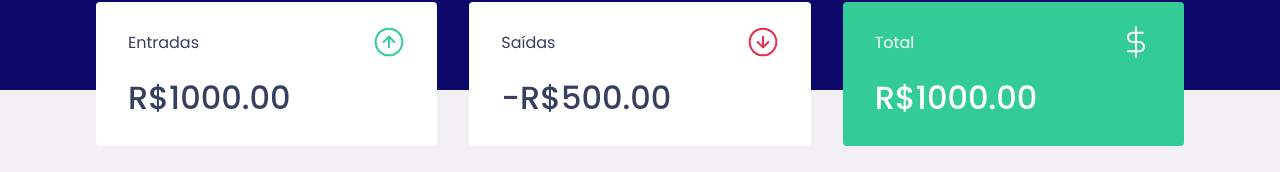
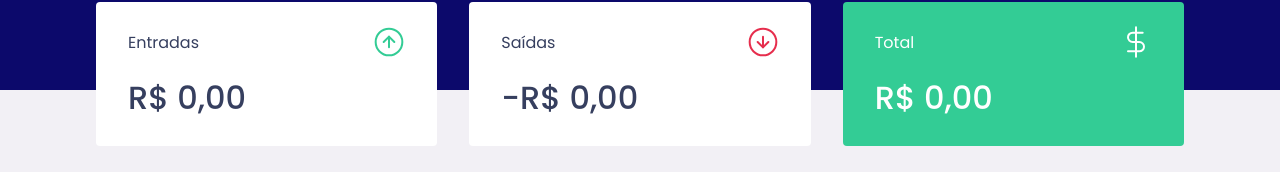
Before and after one commit to MarlonDener/md-money, a React (Create React App) app: page / in a window 1280 px wide. Shown: the part 134-306 px from the top of the page. Built offline with nearby package versions, Linux system fonts and the light colour scheme; no server answers; what miragejs would draw is missing.

Commit message:
Add new transactions flow

```diff
--- a/src/App.tsx
+++ b/src/App.tsx
@@ -4,6 +4,7 @@ import Modal from 'react-modal';
 import { Dashboard } from './components/Dashboard';
 import { Header } from './components/Header';
 import { NewTrasactionModal } from './components/NewTransactionModal';
+import { TransactionsProvider } from './hooks/useTransactions';
 
 Modal.setAppElement('#root');
 
@@ -20,7 +21,7 @@ export function App() {
   }
 
   return (
-    <>
+    <TransactionsProvider>
       <Header onOpenNewTransactionModal={handleOpenNewTransactionModal} />
 
       <Dashboard />
@@ -29,6 +30,6 @@ export function App() {
         isOpen={isNewTransactionModalOpen}
         onRequestClose={handleCloseNewTransactionModal}
       />
-    </>
+    </TransactionsProvider>
   );
 }
--- a/src/components/NewTransactionModal/index.tsx
+++ b/src/components/NewTransactionModal/index.tsx
@@ -1,12 +1,10 @@
 import React, { FormEvent, useState } from 'react';
 import Modal from 'react-modal';
-
-import { AxiosRequestConfig } from 'axios';
 
 import closeImg from '../../assets/Close.svg';
 import incomeImg from '../../assets/Income.svg';
 import outcomeImg from '../../assets/Outcome.svg';
-import { api } from '../../services/api';
+import { useTransactions } from '../../hooks/useTransactions';
 import { Theme } from '../../styles/global';
 import {
   Container,
@@ -21,22 +19,28 @@ type Props = {
 };
 
 export function NewTrasactionModal({ onRequestClose, isOpen }: Props) {
+  const { createTransaction } = useTransactions();
+
   const [title, setTitle] = useState('');
-  const [value, setValue] = useState(0);
+  const [amount, setAmount] = useState(0);
   const [category, setCategory] = useState('');
   const [type, setType] = useState('deposit');
 
-  function handleCreateNewTransaction(event: FormEvent) {
+  async function handleCreateNewTransaction(event: FormEvent) {
     event.preventDefault();
 
-    const data = {
+    await createTransaction({
       title,
-      value,
+      amount,
       category,
       type,
-    };
+    });
 
-    api.post('/transactions', data);
+    setTitle('');
+    setAmount(0);
+    setCategory('');
+    setType('deposit');
+    onRequestClose();
   }
 
   return (
@@ -65,7 +69,8 @@ export function NewTrasactionModal({ onRequestClose, isOpen }: Props) {
           <input
             placeholder="Valor"
             type="number"
-            onChange={(e) => setValue(Number(e.target.value))}
+            value={amount}
+            onChange={(e) => setAmount(Number(e.target.value))}
           />
 
           <TransactionTypeContainer>
--- a/src/components/Summary/index.tsx
+++ b/src/components/Summary/index.tsx
@@ -1,9 +1,31 @@
 import incomeImg from '../../assets/Income.svg';
 import outcomeImg from '../../assets/Outcome.svg';
 import totalImg from '../../assets/Total.svg';
+import { useTransactions } from '../../hooks/useTransactions';
+import { formatAmount } from '../../utils/formatAmount';
 import { Container } from './styles';
 
 export function Summary() {
+  const { transactions } = useTransactions();
+
+  const summary = transactions.reduce(
+    (acc, transaction) => {
+      if (transaction.type === 'deposit') {
+        acc.deposits += transaction.amount;
+        acc.total += transaction.amount;
+      } else {
+        acc.withdraws += transaction.amount;
+        acc.total -= transaction.amount;
+      }
+      return acc;
+    },
+    {
+      deposits: 0,
+      withdraws: 0,
+      total: 0,
+    }
+  );
+
   return (
     <Container>
       <div>
@@ -11,21 +33,21 @@ export function Summary() {
           <p>Entradas</p>
           <img src={incomeImg} alt="Entradas" />
         </header>
-        <strong>R$1000.00</strong>
+        <strong>{formatAmount(summary.deposits)}</strong>
       </div>
       <div>
         <header>
           <p>Saídas</p>
-          <img src={outcomeImg} alt="Entradas" />
+          <img src={outcomeImg} alt="Saídas" />
         </header>
-        <strong>-R$500.00</strong>
+        <strong>-{formatAmount(summary.withdraws)}</strong>
       </div>
       <div className="highlight-background">
         <header>
           <p>Total</p>
           <img src={totalImg} alt="Entradas" />
         </header>
-        <strong>R$1000.00</strong>
+        <strong>{formatAmount(summary.total)}</strong>
       </div>
     </Container>
   );
--- a/src/components/TransactionsTable/index.tsx
+++ b/src/components/TransactionsTable/index.tsx
@@ -1,25 +1,10 @@
-import { useEffect, useState } from 'react';
-
-import { api } from '../../services/api';
+import { useTransactions } from '../../hooks/useTransactions';
+import { formatAmount } from '../../utils/formatAmount';
+import { formatDate } from '../../utils/formatDate';
 import { Container } from './styles';
 
-type Transaction = {
-  id: number;
-  title: string;
-  amount: number;
-  category: string;
-  type: string;
-  createdAt: string;
-};
-
 export function TransactionsTable() {
-  const [transactions, setTransactions] = useState<Transaction[]>([]);
-
-  useEffect(() => {
-    api
-      .get('transactions')
-      .then((response) => setTransactions(response.data.transactions));
-  }, []);
+  const { transactions } = useTransactions();
 
   return (
     <Container>
@@ -38,17 +23,10 @@ export function TransactionsTable() {
               <tr key={transaction.id}>
                 <td>{transaction.title}</td>
                 <td className={transaction.type}>
-                  {new Intl.NumberFormat('pt-BR', {
-                    style: 'currency',
-                    currency: 'BRL',
-                  }).format(transaction.amount)}
+                  {formatAmount(transaction.amount)}
                 </td>
                 <td>{transaction.category}</td>
-                <td>
-                  {new Intl.DateTimeFormat('pt-BR').format(
-                    new Date(transaction.createdAt)
-                  )}
-                </td>
+                <td>{formatDate(transaction.createdAt)}</td>
               </tr>
             );
           })}
--- /dev/null
+++ b/src/hooks/useTransactions.tsx
@@ -0,0 +1,65 @@
+import {
+  createContext,
+  ReactNode,
+  useContext,
+  useEffect,
+  useState,
+} from 'react';
+
+import { api } from '../services/api';
+
+type Transaction = {
+  id: number;
+  title: string;
+  amount: number;
+  category: string;
+  type: string;
+  createdAt: string;
+};
+
+type TransactionInput = Omit<Transaction, 'id' | 'createdAt'>;
+
+type TransactionsProviderProps = {
+  children: ReactNode;
+};
+
+type TransactionsContextData = {
+  transactions: Transaction[];
+  createTransaction: (transaction: TransactionInput) => Promise<void>;
+};
+
+const TransactionsContext = createContext<TransactionsContextData>(
+  {} as TransactionsContextData
+);
+
+export function TransactionsProvider({ children }: TransactionsProviderProps) {
+  const [transactions, setTransactions] = useState<Transaction[]>([]);
+
+  useEffect(() => {
+    api
+      .get('transactions')
+      .then((response) => setTransactions(response.data.transactions));
+  }, []);
+
+  async function createTransaction(transactionInput: TransactionInput) {
+    const response = await api.post('/transactions', {
+      ...transactionInput,
+      createdAt: new Date(),
+    });
+    const { transaction } = response.data;
+
+    setTransactions([...transactions, transaction]);
+  }
+
+  return (
+    <TransactionsContext.Provider value={{ transactions, createTransaction }}>
+      {children}
+    </TransactionsContext.Provider>
+  );
+}
+
+export function useTransactions() {
+  const context = useContext(TransactionsContext);
+
+  return context;
+}
--- /dev/null
+++ b/src/utils/formatAmount.ts
@@ -0,0 +1,6 @@
+export function formatAmount(amount: number) {
+  return new Intl.NumberFormat('pt-BR', {
+    style: 'currency',
+    currency: 'BRL',
+  }).format(amount);
+}
--- /dev/null
+++ b/src/utils/formatDate.ts
@@ -0,0 +1,3 @@
+export function formatDate(date: string) {
+  return new Intl.DateTimeFormat('pt-BR').format(new Date(date));
+}
```
